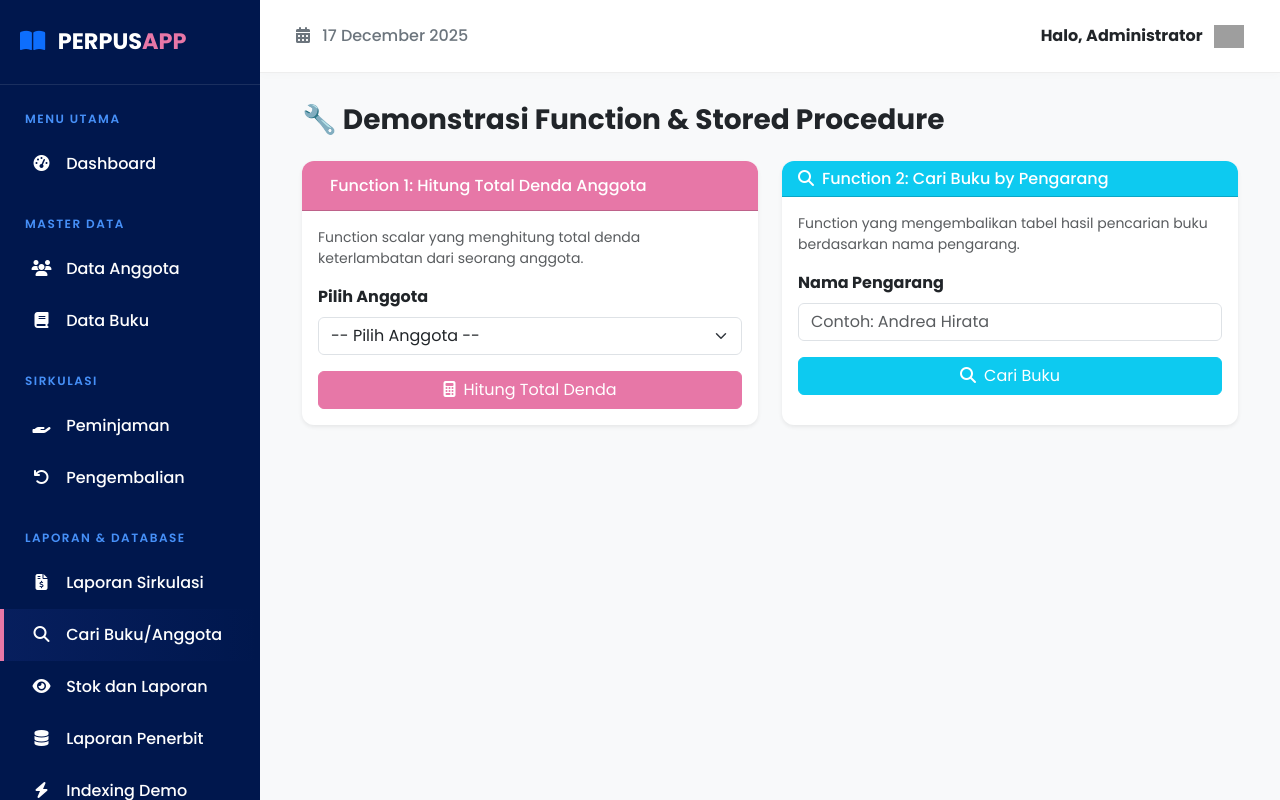
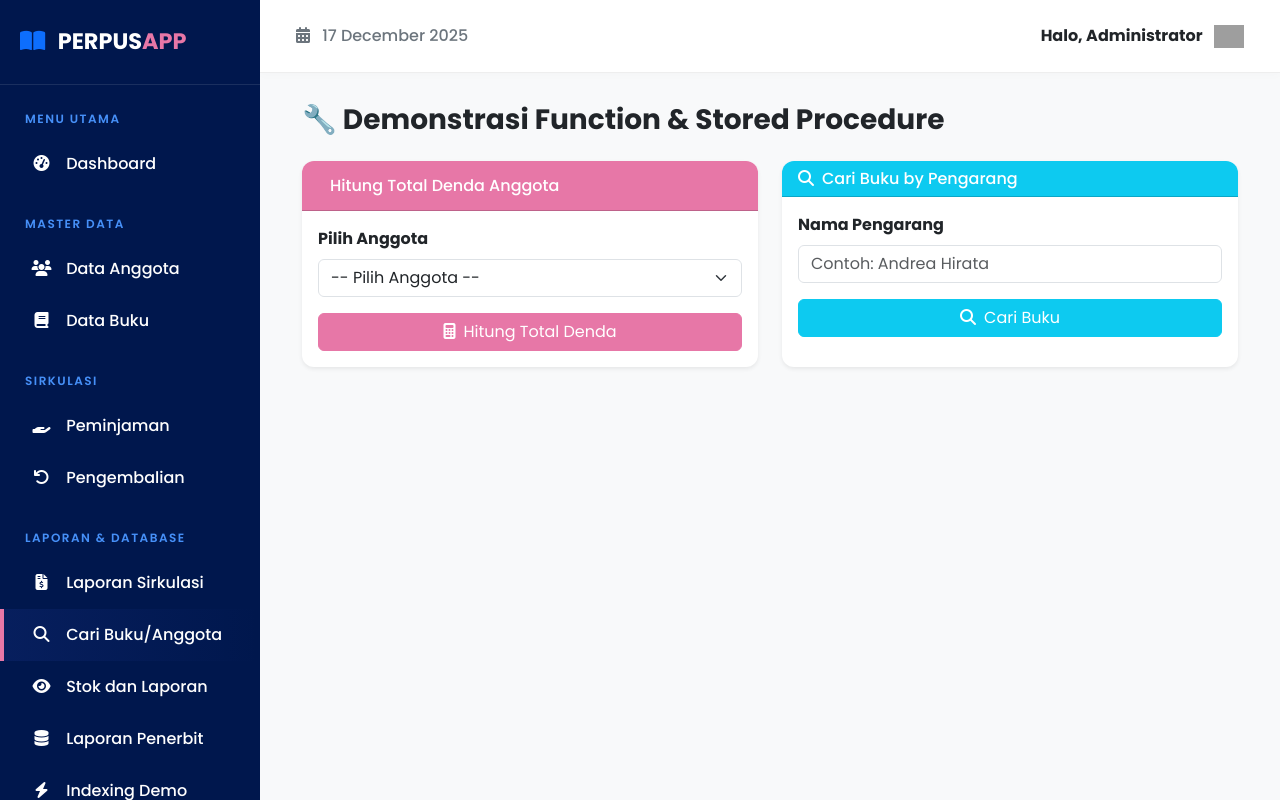
Before and after one commit to dinaameil/bdl_perpustakaan, a PHP site: page /perpus_app/views/laporan/function_demo.php in a window 1280 px wide. Run offline with PHP 8.4, Linux system fonts and the light colour scheme; the visitor is signed in with stand-in values (Sample User, id 1); data that the repository does not hold is empty; some libraries are stand-ins or nearby versions; grey boxes are pictures that could not be loaded.

Commit message:
penghapusan teks yg tdk perlu

```diff
--- a/views/laporan/function_demo.php
+++ b/views/laporan/function_demo.php
@@ -106,10 +106,9 @@ $anggota_list = $pdo->query("SELECT id_anggota, nama_lengkap FROM Anggota ORDER
         <div class="col-md-6 mb-4">
             <div class="card shadow-sm h-100">
                 <div class="card-header bg-primary text-white">
-                    <h6 class="mb-0"><i class="fas fa-function me-2"></i>Function 1: Hitung Total Denda Anggota</h6>
+                    <h6 class="mb-0"><i class="fas fa-function me-2"></i>Hitung Total Denda Anggota</h6>
                 </div>
                 <div class="card-body">
-                    <p class="text-muted small">Function scalar yang menghitung total denda keterlambatan dari seorang anggota.</p>
 
                     <form method="POST" action="">
                         <div class="mb-3">
@@ -144,11 +143,9 @@ $anggota_list = $pdo->query("SELECT id_anggota, nama_lengkap FROM Anggota ORDER
         <div class="col-md-6 mb-4">
             <div class="card shadow-sm h-100">
                 <div class="card-header bg-info text-white">
-                    <h6 class="mb-0"><i class="fas fa-search me-2"></i>Function 2: Cari Buku by Pengarang</h6>
+                    <h6 class="mb-0"><i class="fas fa-search me-2"></i>Cari Buku by Pengarang</h6>
                 </div>
                 <div class="card-body">
-                    <p class="text-muted small">Function yang mengembalikan tabel hasil pencarian buku berdasarkan nama pengarang.</p>
-
                     <form method="POST" action="">
                         <div class="mb-3">
                             <label class="form-label fw-bold">Nama Pengarang</label>
--- a/views/laporan/views_demo.php
+++ b/views/laporan/views_demo.php
@@ -37,7 +37,7 @@ $kategori_list = $pdo->query("SELECT DISTINCT nama_kategori FROM Kategori_Buku O
     <!-- SIMPLE VIEW -->
     <div class="card shadow-sm mb-4">
         <div class="card-header bg-warning text-dark">
-            <h5 class="mb-0"><i class="fas fa-exclamation-triangle me-2"></i>Simple View: Stok Buku Hampir Habis</h5>
+            <h5 class="mb-0"><i class="fas fa-exclamation-triangle me-2"></i>Stok Buku Hampir Habis</h5>
         </div>
         <div class="card-body">
 
@@ -87,7 +87,7 @@ $kategori_list = $pdo->query("SELECT DISTINCT nama_kategori FROM Kategori_Buku O
     <!-- COMPLEX VIEW -->
     <div class="card shadow-sm">
         <div class="card-header bg-primary text-white d-flex justify-content-between align-items-center">
-            <h5 class="mb-0"><i class="fas fa-chart-line me-2"></i>Complex View: Laporan Peminjaman Lengkap</h5>
+            <h5 class="mb-0"><i class="fas fa-chart-line me-2"></i>Laporan Peminjaman Lengkap</h5>
             <span class="badge bg-light text-dark"><?= count($complex_view) ?> Records</span>
         </div>
         <div class="card-body">
@@ -97,7 +97,7 @@ $kategori_list = $pdo->query("SELECT DISTINCT nama_kategori FROM Kategori_Buku O
                 <div class="col-md-4">
                     <label class="form-label fw-bold">Filter Kategori</label>
                     <select name="kategori" class="form-select">
-                        <option value="">-- Semua Kategori --</option>
+                        <option value=""> Semua Kategori</option>
                         <?php foreach($kategori_list as $kat): ?>
                             <option value="<?= $kat ?>" <?= ($filter_kategori == $kat) ? 'selected' : '' ?>>
                                 <?= htmlspecialchars($kat) ?>
```
Also changed, not shown: views/transaksi/proses_kembali.php (+5 -2 lines).
